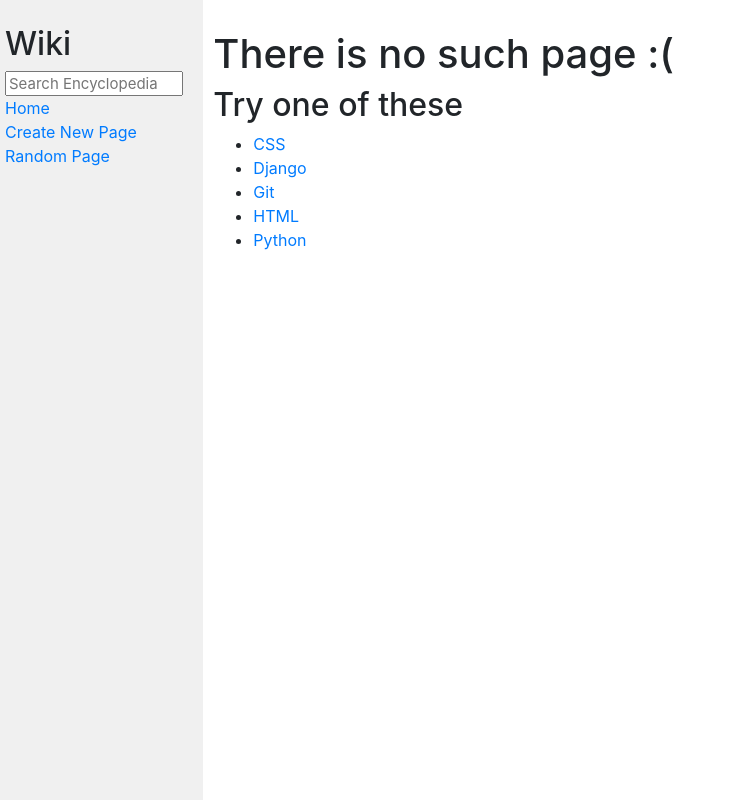
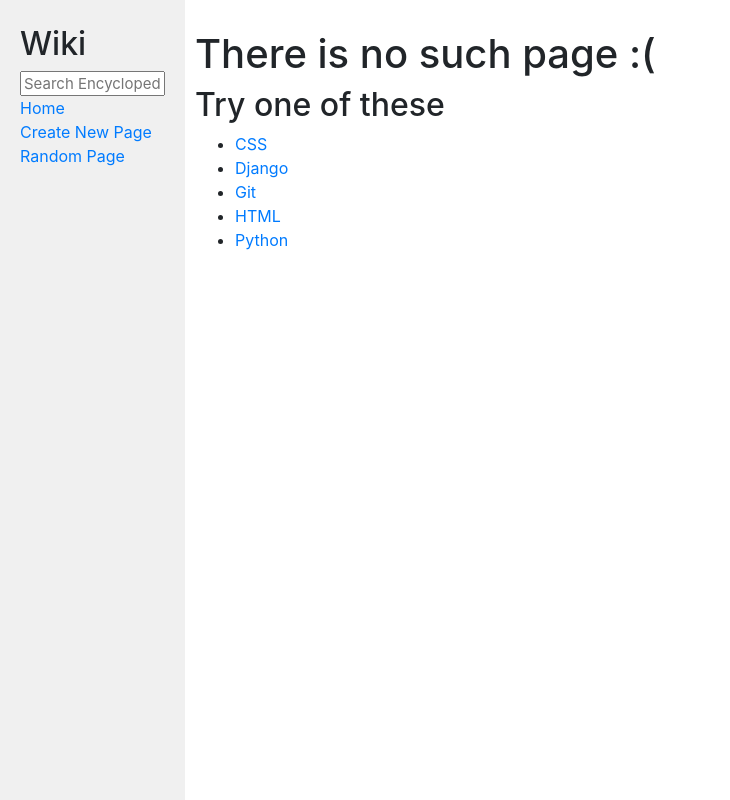
Before and after one commit to steklotank/oc-test, a Django app: page /wiki/1 in a window 1280 px wide. Shown: the whole page, without its empty margins (0-730 px from the left). Run offline with Django 3.2, Linux system fonts and the light colour scheme; some libraries are stand-ins or nearby versions.

Commit message:
Fix template shifting

```diff
--- a/wiki/encyclopedia/templates/encyclopedia/layout.html
+++ b/wiki/encyclopedia/templates/encyclopedia/layout.html
@@ -9,8 +9,8 @@
         <link href="{% static 'encyclopedia/styles.css' %}" rel="stylesheet">
     </head>
     <body>
-        <div class="row">
-            <div class="sidebar col-lg-2 col-md-3">
+        <div class="container row">
+            <div class=" sidebar col-lg-2 col-md-3" >
                 <h2>Wiki</h2>
 
 
```
Also changed, not shown: wiki/entries/Python.md (+2 -0 lines).
